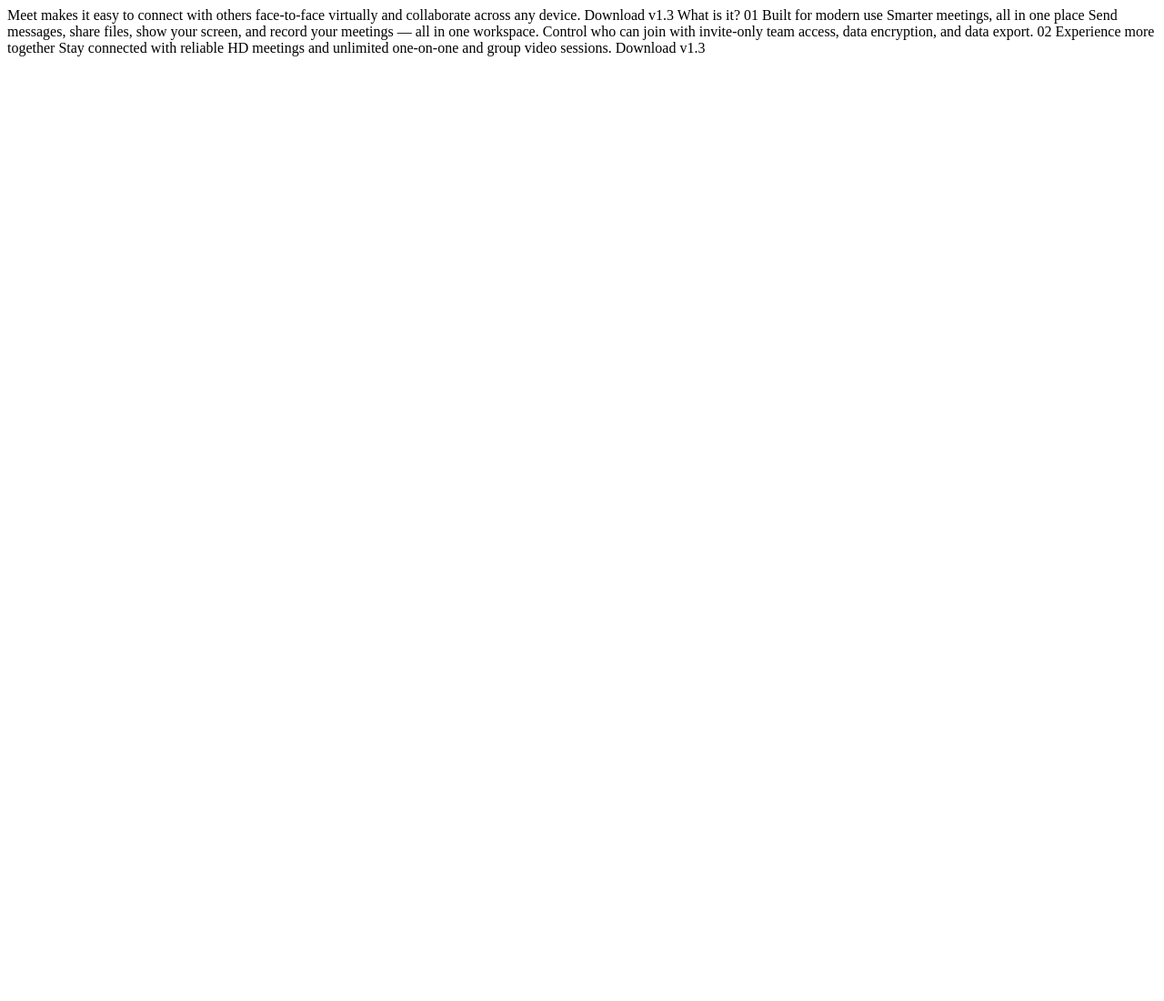
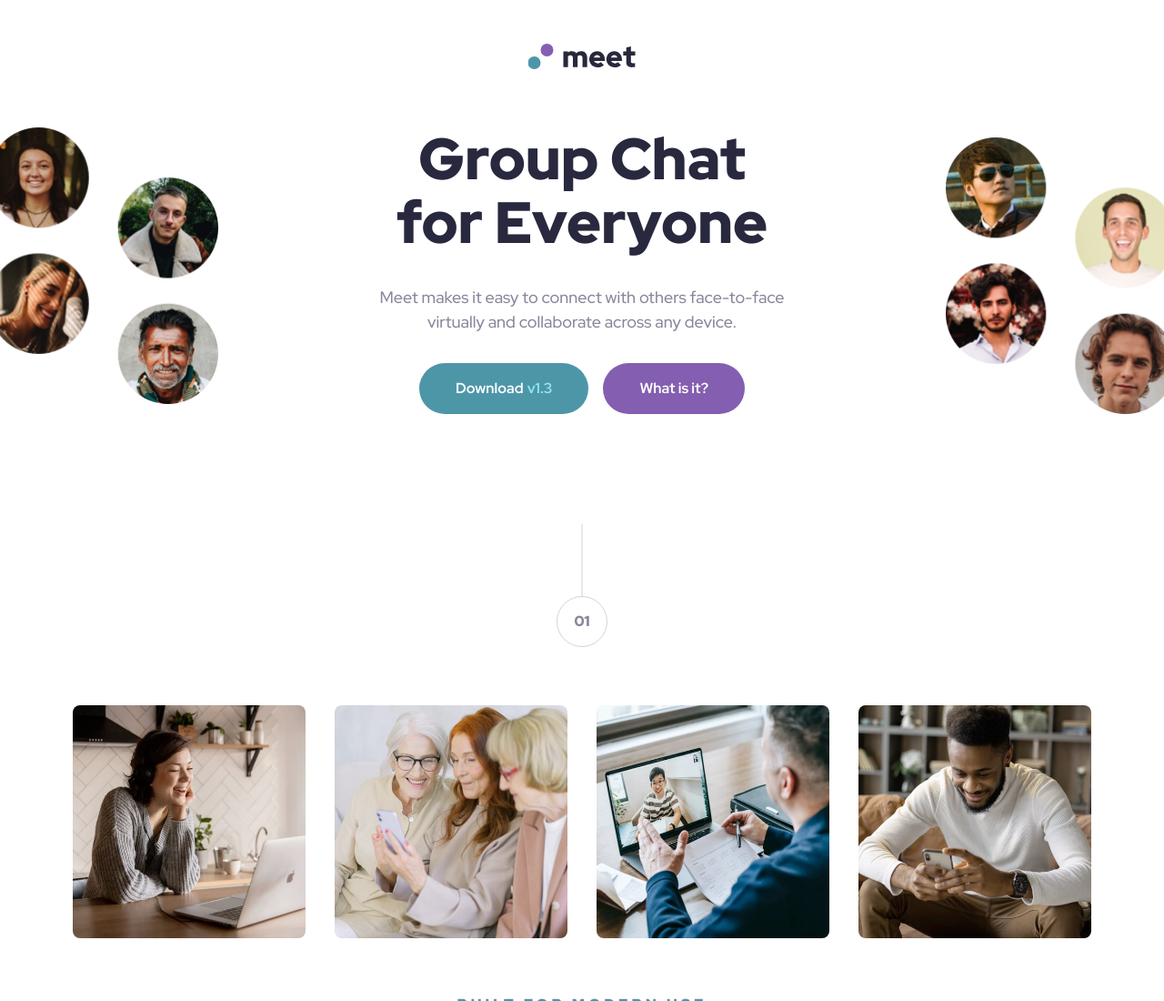
Before and after one commit to Valloa/FEM-meet-landing-page, a plain HTML site: page index.html in a window 1280 px wide. Shown: the top 1100 px of the page at 91% size. Before the commit the page ends 800 px from the top, so only its background shows below. Drawn offline with Linux system fonts and the light colour scheme.

Commit message:
layout, template

```diff
--- a/index.html
+++ b/index.html
@@ -1,31 +1,96 @@
 <!DOCTYPE html>
 <html lang="en">
-<head>
-  <meta charset="UTF-8">
-  <meta name="viewport" content="width=device-width, initial-scale=1.0">
+  <head>
+    <meta charset="UTF-8" />
+    <meta name="viewport" content="width=device-width, initial-scale=1.0" />
 
-  <link rel="icon" type="image/png" sizes="32x32" href="./assets/favicon-32x32.png">
+    <link
+      rel="icon"
+      type="image/png"
+      sizes="32x32"
+      href="./assets/favicon-32x32.png"
+    />
 
-  <title>Frontend Mentor | Meet landing page</title>
-</head>
-<body>
-  Meet makes it easy to connect with others face-to-face virtually and collaborate across any device.
+    <title>Frontend Mentor | Meet landing page</title>
 
-  Download v1.3
-  What is it?
+    <link rel="preconnect" href="https://fonts.googleapis.com" />
+    <link rel="preconnect" href="https://fonts.gstatic.com" crossorigin />
+    <link
+      href="https://fonts.googleapis.com/css2?family=Red+Hat+Display:ital,wght@0,300..900;1,300..900&display=swap"
+      rel="stylesheet"
+    />
+    <link rel="stylesheet" href="./styles.css" />
+  </head>
+  <body>
+    <main>
+      <header class="Header">
+        <div class="Header__content">
+          <h1 class="Header__title Text1">Group Chat for Everyone</h1>
+          <p class="Header__subtitle Text4">
+            Meet makes it easy to connect with others face-to-face virtually and
+            collaborate across any device.
+          </p>
 
-  01
-  Built for modern use
+          <div class="Header__buttons">
+            <a href="#" class="Button Button--primary Text5"
+              >Download <span>v1.3</span></a
+            >
+            <a href="#" class="Button Button--secondary Text5">What is it?</a>
+          </div>
+        </div>
 
-  Smarter meetings, all in one place
+        <img src="assets/logo.svg" alt="Logo meet" class="Header__logo" />
+      </header>
 
-  Send messages, share files, show your screen, and record your meetings — all in one
-  workspace. Control who can join with invite-only team access, data encryption, and data export.
+      <section class="Section">
+        <div class="Number Text5" aria-hidden="true">01</div>
+        <div class="Section__content">
+          <h2 class="Section__title Text2">
+            <span class="Text3">Built for modern use</span>
+            Smarter meetings, all in one place.
+          </h2>
 
-  02
-  Experience more together
-  Stay connected with reliable HD meetings and unlimited one-on-one and group video sessions.
+          <p class="Text4">
+            Send messages, share files, show your screen, and record your
+            meetings — all in one workspace. Control who can join with
+            invite-only team access, data encryption, and data export.
+          </p>
+        </div>
 
-  Download v1.3
-</body>
+        <div class="Illustrations">
+          <img
+            src="./assets/desktop/image-woman-in-videocall.jpg"
+            alt="Woman in a video call"
+            class="Illustration"
+          />
+          <img
+            src="./assets/desktop/image-women-videochatting.jpg"
+            alt="Woman video chatting"
+            class="Illustration"
+          />
+          <img
+            src="./assets/desktop/image-men-in-meeting.jpg"
+            alt="Men in a meeting"
+            class="Illustration"
+          />
+          <img
+            src="./assets/desktop/image-man-texting.jpg"
+            alt="Men texting"
+            class="Illustration"
+          />
+        </div>
+      </section>
+      <footer class="Footer">
+        <div class="Number Text5" aria-hidden="true">02</div>
+        <div class="Footer__content">
+          <h2 class="Text2">Experience more together</h2>
+          <p class="Text4">
+            Stay connected with reliable HD meetings and unlimited one-on-one
+            and group video sessions.
+          </p>
+          <a href="#" class="Button Button--secondary Text5">Download v1.3</a>
+        </div>
+      </footer>
+    </main>
+  </body>
 </html>
--- /dev/null
+++ b/styles.css
@@ -0,0 +1,460 @@
+* {
+  margin: 0;
+  padding: 0;
+  box-sizing: border-box;
+}
+
+:root {
+  --cyan-600: hsl(192, 37%, 48%);
+  --cyan-300: hsl(192, 90%, 77%);
+
+  --purple-300: hsl(268, 100%, 86%);
+  --purple-600: hsl(268, 34%, 53%);
+
+  --slate-900: hsl(240, 21%, 20%);
+  --slate-600: hsl(240, 10%, 57%);
+  --slate-300: hsl(240, 18%, 85%);
+
+  --white: hsl(0, 0%, 100%);
+
+  --spacing-1600: 8rem;
+  --spacing-1500: 7.5rem;
+  --spacing-1400: 7rem;
+  --spacing-1300: 6.5rem;
+
+  --spacing-1200: 6rem;
+  --spacing-1100: 5.5rem;
+  --spacing-1000: 5rem;
+    --spacing-950: 4.75rem;
+  --spacing-900: 4.5rem;
+  --spacing-800: 4rem;
+  --spacing-700: 3.5rem;
+  --spacing-600: 3rem;
+  --spacing-500: 2.5rem;
+  --spacing-400: 2rem;
+  --spacing-300: 1.5rem;
+  --spacing-200: 1rem;
+  --spacing-150: 0.75rem;
+  --spacing-100: 0.5rem;
+  --spacing-50: 0.25rem;
+
+  --fweight-thin: 100;
+  --fweight-extra-light: 200;
+  --fweight-light: 300;
+  --fweight-regular: 400;
+  --fweight-medium: 500;
+  --fweight-semi-bold: 600;
+  --fweight-bold: 700;
+  --fweight-extra-bold: 800;
+  --fweight-black: 900;
+  --fweight-extra-black: 1000;
+
+  color: var(--slate-900);
+  font-family: "Red Hat Display", sans-serif;
+  font-weight: var(--fweight-medium);
+}
+
+@media (prefers-reduced-motion: no-preference) {
+  * {
+    scroll-behavior: smooth;
+  }
+
+  :root {
+    --transition: all 0.5s ease, outline 0.1s ease;
+  }
+}
+
+.attribution {
+  position: absolute;
+  inset-inline: 50% auto;
+  inset-block: auto 1rem;
+  translate: -50%;
+  margin: 0;
+  font-size: 11px;
+  text-align: center;
+
+  a {
+    color: hsl(228, 45%, 44%);
+  }
+}
+
+body {
+  position: relative;
+  display: grid;
+  place-items: center;
+  min-block-size: 100dvb;
+  margin: 0;
+}
+
+img {
+  display: block;
+}
+
+.Text1 {
+  font-size: 2.5rem;
+  font-weight: var(--fweight-black);
+  line-height: 1.1;
+
+  @media (width > 30rem) {
+    font-size: 3rem;
+  }
+
+  @media (width > 52rem) {
+    font-size: 4rem;
+  }
+}
+
+.Text2 {
+  font-size: 2rem;
+  font-weight: var(--fweight-black);
+  line-height: 1.1;
+
+  @media (width > 30rem) {
+    font-size: 2.25rem;
+  }
+
+  @media (width > 52rem) {
+    font-size: 2.5rem;
+  }
+}
+
+.Text3 {
+  font-size: 0.75rem;
+  font-weight: var(--fweight-black);
+  letter-spacing: 0.25em;
+  line-height: 1.1;
+
+  @media (width > 30rem) {
+    font-size: 0.875rem;
+  }
+
+  @media (width > 52rem) {
+    font-size: 1rem;
+  }
+}
+
+.Text4 {
+  font-size: 1rem;
+  line-height: 1.5;
+
+  @media (width > 52rem) {
+    font-size: 1.125rem;
+  }
+}
+
+.Text5 {
+  font-size: 1rem;
+  font-weight: var(--fweight-black);
+  line-height: 1.5;
+}
+
+main {
+  display: grid;
+  overflow: hidden;
+}
+
+.Header {
+    position: relative;
+  margin-block-start: var(--spacing-950);
+    padding-block: var(--spacing-800) var(--spacing-400);
+  padding-inline: var(--spacing-400);
+
+  @media (width > 30rem) {
+    padding-block-end: var(--spacing-800);
+  }
+
+
+    @media (width <= 52rem) {
+        overflow: hidden;
+    }
+
+  @media (width > 52rem) {
+    padding-blocke: var(--spacing-800);
+    padding-inline: var(--spacing-1000);
+  }
+}
+
+.Header__content {
+  position: relative;
+  display: grid;
+  grid-template-columns: 100%;
+  row-gap: var(--spacing-300);
+  column-gap: var(--spacing-400);
+  text-align: center;
+
+  @media (width > 52rem) {
+    grid-template-columns: 1fr min(100%, 28rem) 1fr;
+    row-gap: var(--spacing-400);
+  }
+
+  &::before,
+  &::after {
+    position: absolute;
+    content: "";
+    display: block;
+    align-self: center;
+    block-size: 19rem;
+    aspect-ratio: 394/303;
+    background: no-repeat center / contain;
+  }
+
+  &::before {
+
+
+    @media (width <= 52rem) {
+        position: relative;
+        inset-inline-start: 50%;
+        inline-size: calc(100vi + 2 * var(--spacing-400));
+        block-size: calc((100vi + 2 * var(--spacing-400)) / 2.7);
+        align-self: center;
+        translate: -50%;
+        background-image: url("./assets/tablet/image-hero.png");
+    }
+
+    @media (width > 52rem) {
+        inset-block-start: 0;
+    inset-inline-end: calc(50vi + 20rem);
+        background-image: url("./assets/desktop/image-hero-left.png");
+    }
+  }
+
+  &::after {
+    display: none;
+
+    @media (width > 52rem) {
+    inset-inline-start: calc(50vi + 20rem);
+    inset-block-end: 0;
+    display: block;
+    background-image: url("./assets/desktop/image-hero-right.png");
+    }
+  }
+}
+
+.Header__title,
+.Header__subtitle,
+.Header__buttons {
+  @media (width > 52rem) {
+    grid-column: 2;
+  }
+}
+
+.Header__title {
+}
+
+.Header__subtitle {
+  color: var(--slate-600);
+}
+
+.Header__buttons {
+  display: flex;
+  flex-wrap: wrap;
+  justify-content: center;
+  gap: var(--spacing-200);
+}
+
+.Header__logo {
+  position: absolute;
+  inset-block-end: 100%;
+  inset-inline-start: 50%;
+    translate: -50%;
+}
+
+.Button {
+  display: flex;
+  gap: var(--spacing-50);
+  justify-content: center;
+  padding-block: var(--spacing-200);
+  padding-inline: var(--spacing-500);
+  color: var(--white);
+  font-weight: var(--fweight-bold);
+  text-decoration: none;
+  border-radius: 2rem;
+  transition: var(--transition);
+
+  &.Button--primary {
+    background-color: var(--cyan-600);
+
+    &:hover,
+    &:focus-visible {
+      background-color: #71C0D4;
+    }
+
+    span {
+      color: var(--cyan-300);
+    }
+  }
+
+  &.Button--secondary {
+    background: var(--purple-600);
+
+    &:hover,
+    &:focus-visible {
+      background-color: #B18BDD;
+    }
+
+    span {
+      color: var(--purple-300);
+    }
+  }
+}
+
+.Section {
+  display: grid;
+  grid-template-columns: min(100%, 70rem);
+  justify-content: center;
+  gap: var(--spacing-800);
+    padding-block: var(--spacing-400) var(--spacing-800);
+    padding-inline: var(--spacing-400);
+    text-align: center;
+
+  @media (width > 30rem) {
+    padding-block-start: var(--spacing-700);
+  }
+
+  @media (width > 52rem) {
+    padding-block-end: var(--spacing-900);
+    padding-inline: var(--spacing-1000);
+  }
+
+  .Text4 {
+    color: var(--slate-600);
+  }
+}
+
+.Number {
+    order: -2;
+    position: relative;
+    z-index: 1;
+    display: grid;
+    place-items: center;
+    place-self: center;
+    inline-size: 3.5rem;
+    aspect-ratio: 1;
+    margin-block-start: 5rem;
+    color: var(--slate-600);
+    background: var(--white);
+    border: 1px solid var(--slate-300);
+    border-radius: 50%;
+
+    &::before {
+      position: absolute;
+      z-index: -1;
+      inset-block-end: 100%;
+      inset-inline-start: 50%;
+        translate: -50%;
+      content: "";
+      display: block;
+        block-size: 5rem;
+        inline-size: 1px;
+      background: var(--slate-300);
+    }
+}
+
+.Section__content {
+    display: grid;
+    gap: var(--spacing-400);
+    justify-self: center;
+    inline-size: min(100%, 31.5rem);
+}
+
+.Section__title {
+    display: grid;
+    gap: var(--spacing-200);
+  text-align: center;
+
+  span {
+    color: var(--cyan-600);
+    text-transform: uppercase;
+  }
+}
+
+.Illustrations {
+    order: -1;
+  display: grid;
+  gap: var(--spacing-200);
+  grid-template-columns: repeat(2, 1fr);
+
+  @media (width > 30rem) {
+    gap: var(--spacing-300);
+    grid-template-columns: repeat(4, 1fr);
+  }
+
+  @media (width > 52rem) {
+    gap: var(--spacing-400);
+    font-size: 1rem;
+  }
+}
+
+.Illustration {
+  inline-size: 100%;
+  aspect-ratio: 1;
+  border-radius: .5rem;
+}
+
+.Footer {
+    position: relative;
+    display: grid;
+    place-items: center;
+    padding-block: var(--spacing-800);
+    padding-inline: var(--spacing-400);
+    margin-block-start: 5rem;
+
+    background: url("./assets/desktop/image-footer.jpg") no-repeat center / cover;
+
+    @media (width > 52rem) {
+        padding-block: var(--spacing-1400);
+        padding-inline: var(--spacing-1000);
+    }
+
+    .Number {
+      position: absolute;
+      inset-block-end: 100%;
+      inset-inline-start: 50%;
+        translate: -50% 50%;
+    }
+}
+
+.Footer__content {
+  display: grid;
+  gap: var(--spacing-400);
+  justify-items: center;
+  place-self: center;
+  inline-size: min(100%, 31.5rem);
+  text-align: center;
+  color: var(--white);
+
+  @media (width > 30rem) {
+    inline-size: min(100%, 70rem);
+  }
+
+  @media (width > 52rem) {
+    grid-template-columns: 1fr .8fr .6fr;
+    gap: var(--spacing-400);
+    justify-items: initial;
+    text-align: initial;
+  }
+
+  & > * {
+    position: relative;
+    z-index: 1;
+  }
+
+  &::before {
+    position: absolute;
+    content: "";
+    display: block;
+    inset-block-start: 0;
+    inset-inline-start: 0;
+    inline-size: 100%;
+    block-size: 100%;
+    background: var(--cyan-600);
+    opacity: .8;
+  }
+
+  .Button {
+
+  @media (width > 52rem) {
+    place-self: start end;
+  }
+  }
+}
```
